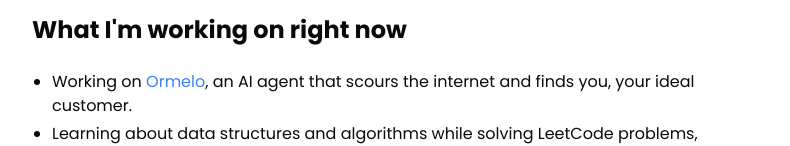
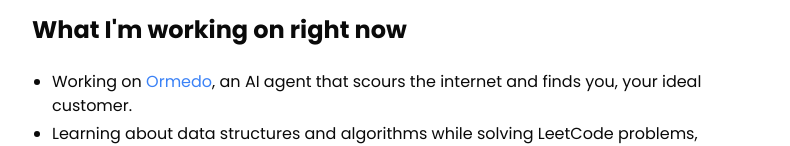
Before and after one commit to skanderkaroui/minimal-portfolio, a Next.js app: page / in a window 1280 px wide. Shown: the part 806-952 px from the top of the page, without its empty margins (240-1030 px from the left). Built offline with nearby package versions, Linux system fonts and the light colour scheme; no server answers.

Commit message:
fix link from Ormelo to Ormedo

```diff
--- a/components/portfolio.tsx
+++ b/components/portfolio.tsx
@@ -99,12 +99,12 @@ export function PortfolioComponent() {
               <li>
                 Working on {" "}
                 <a
-                  href="https://www.ormelo.tech/"
+                  href="https://www.ormedo.tech/"
                   target="_blank"
                   rel="noopener noreferrer"
                   className="link-blue"
                 >
-                   Ormelo
+                   Ormedo
                   </a>
                   , an AI agent that scours the internet and finds you, your ideal customer.
               </li>
```
